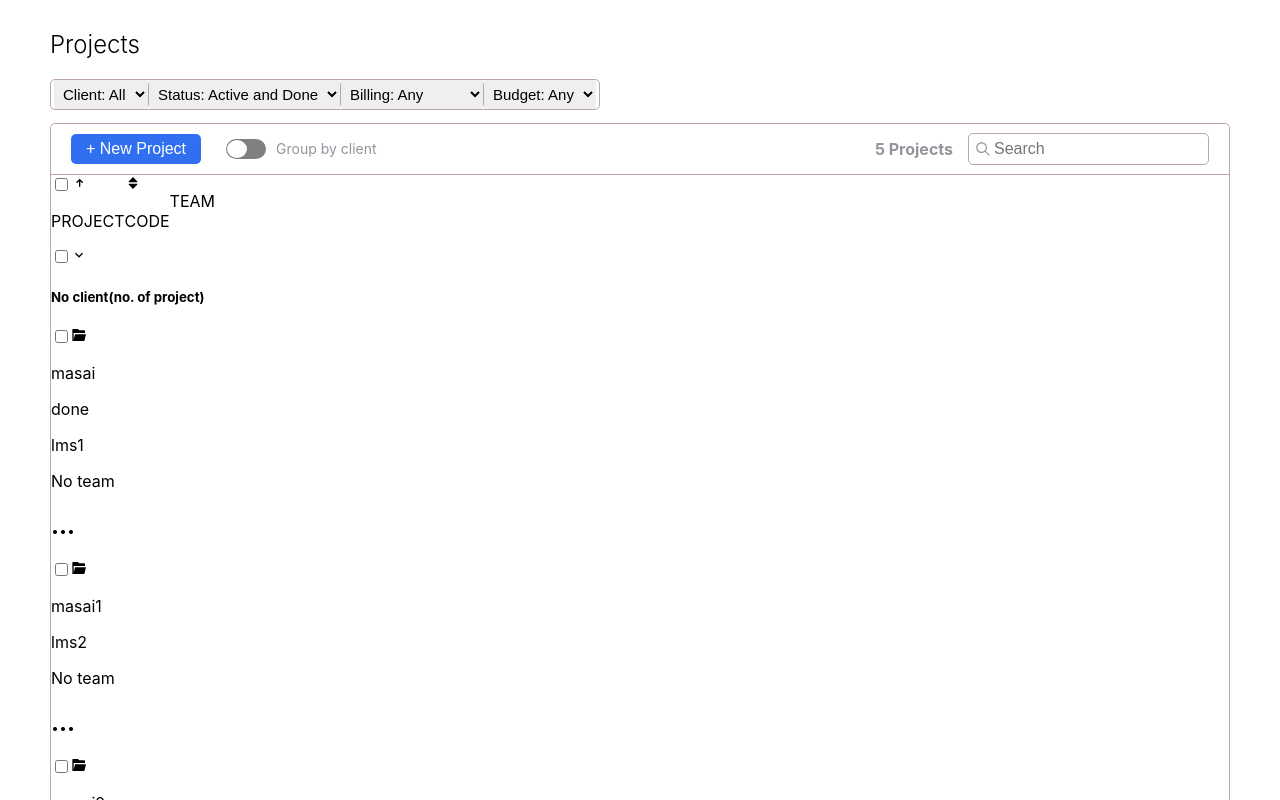
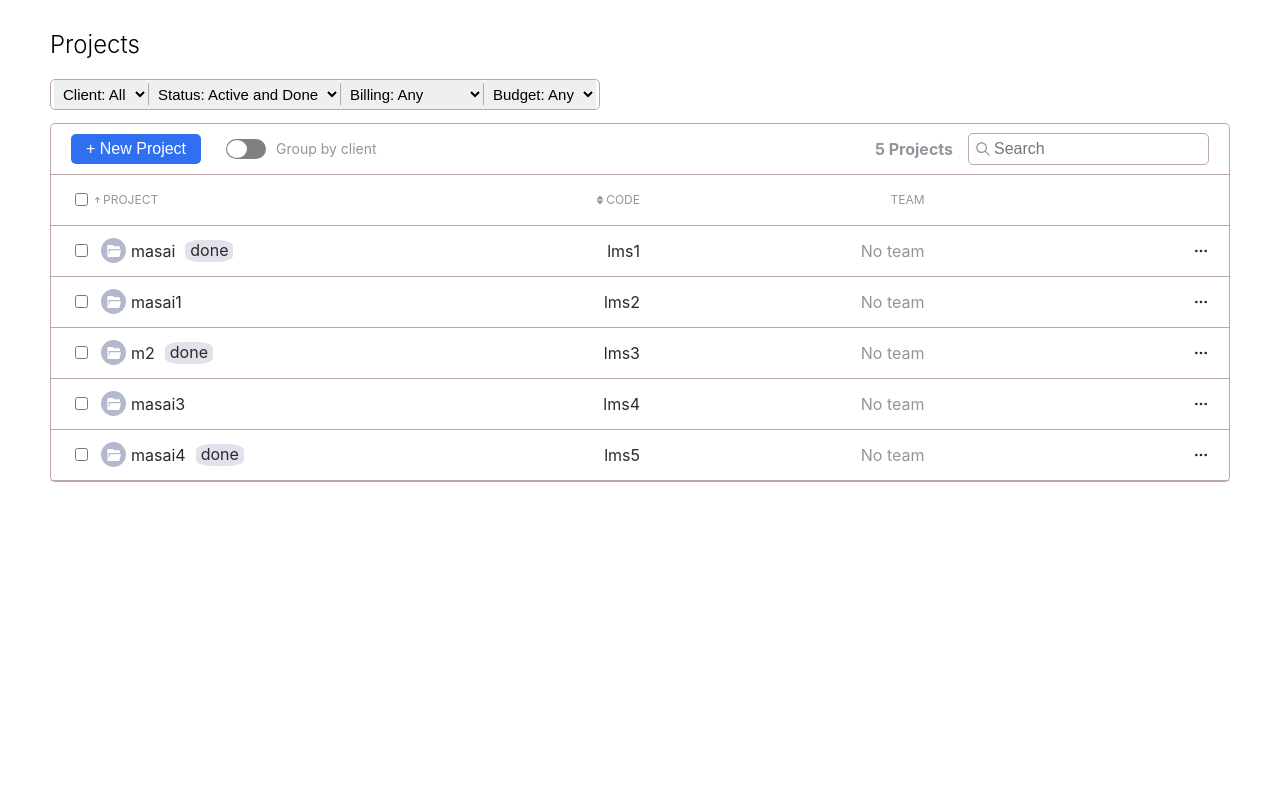
Before and after one commit to gyanimishra/tmetric-clone, a React (Create React App) app in the folder Tmetric-clone/Frontend/my-app/: page /project in a window 1280 px wide. Shown: the top 800 px of the page. Built offline with nearby package versions, Linux system fonts and the light colour scheme.

Commit message:
project page Done

```diff
--- a/Tmetric-clone/Frontend/my-app/src/Components/ProjectBody.jsx
+++ b/Tmetric-clone/Frontend/my-app/src/Components/ProjectBody.jsx
@@ -1,19 +1,34 @@
-import React from "react";
+import React, { useState } from "react";
 import styles from "../styles/projectbody.module.css";
 import { IoIosSearch } from "react-icons/io";
 import { TiArrowUp } from "react-icons/ti";
 import { TiArrowUnsorted } from "react-icons/ti";
-import { MdKeyboardArrowDown } from "react-icons/md";
 import { RiFolderOpenFill } from "react-icons/ri";
+import { FiMoreHorizontal } from "react-icons/fi";
 
 const ProjectBody = () => {
   let arr = [
     { name: "masai", status: true, code: "lms1", team: "no team" },
     { name: "masai1", status: false, code: "lms2", team: "no team" },
-    { name: "masai2", status: true, code: "lms3", team: "no team" },
+    { name: "m2", status: true, code: "lms3", team: "no team" },
     { name: "masai3", status: false, code: "lms4", team: "no team" },
     { name: "masai4", status: true, code: "lms5", team: "no team" },
   ];
+  const [text, setText] = useState("");
+  let newArray = arr.filter((el) => {
+    if (el.name.toLowerCase().includes(text.toLowerCase())) {
+      return el;
+    }
+  });
+  const handleChnage = (e) => {
+    setText(e.target.value);
+    newArray = arr.filter((el) => {
+      if (el.name.toLowerCase().includes(text.toLowerCase())) {
+        return el;
+      }
+    });
+  };
+
   return (
     <div className={styles.main_container}>
       <div className={styles.container}>
@@ -24,7 +39,6 @@ const ProjectBody = () => {
           <div>
             <select>
               <option>Client: All</option>
-
             </select>
           </div>
           <div>
@@ -70,17 +84,21 @@ const ProjectBody = () => {
             </div>
             <div className={styles.content_top_div_right_div}>
               <div>
-                <h4>{arr.length} Projects </h4>
+                <h4>{newArray.length} Projects </h4>
               </div>
-              <div className={styles.content_top_div_right_div_input} >
+              <div className={styles.content_top_div_right_div_input}>
                 <IoIosSearch />
-                <input type="text"  placeholder="Search"/>
+                <input
+                  type="text"
+                  placeholder="Search"
+                  onChange={handleChnage}
+                />
               </div>
             </div>
           </div>
           <div className={styles.content_header_div}>
             <div>
-              <input type="checkbox" name="" id="" />
+              <input type="checkbox" />
               <TiArrowUp />
               <p>PROJECT</p>
             </div>
@@ -91,30 +109,29 @@ const ProjectBody = () => {
             <div>
               <p>TEAM</p>
             </div>
+            <div></div>
           </div>
-          <div className={styles.content_summury_div}>
-            <div>
-              <input type="checkbox" name="" id="" />
-              <MdKeyboardArrowDown />
-              <h5>No client(no. of project)</h5>
-            </div>
-          </div>
-          {arr.map((el, index) => (
+          {newArray.map((el, index) => (
             <div key={index} className={styles.project_div}>
-              <div>
-                <input type="checkbox" name="" id="" />
-                <RiFolderOpenFill />
+              <div className={styles.project_div_first}>
+                <input type="checkbox" />
+                <div className={styles.folder_logo}>
+                  <RiFolderOpenFill />
+                </div>
                 <p>{el.name}</p>
-                {el.status && <span>done</span>}
+
+                {el.status && (
+                  <span className={styles.project_div_status}>done</span>
+                )}
               </div>
               <div>
                 <p>{el.code}</p>
               </div>
-              <div>
+              <div className={styles.project_div_noteam}>
                 <p>No team</p>
               </div>
               <div>
-                <h2>...</h2>
+                <FiMoreHorizontal />
               </div>
             </div>
           ))}
--- /dev/null
+++ b/Tmetric-clone/Frontend/my-app/src/redux/project/reducer.js
@@ -0,0 +1,3 @@
+export const projectReducer=(state,action)=>{
+    return state
+}
--- /dev/null
+++ b/Tmetric-clone/Frontend/my-app/src/redux/store.js
@@ -0,0 +1,4 @@
+import { legacy_createStore, combineReducers, applyMiddleware } from "redux";
+
+
+const store = legacy_createStore()
--- a/Tmetric-clone/Frontend/my-app/src/styles/projectbody.module.css
+++ b/Tmetric-clone/Frontend/my-app/src/styles/projectbody.module.css
@@ -15,7 +15,7 @@
 
 /* After slide changes */
 .toggle:after {
-  content: '';
+  content: "";
   position: absolute;
   width: 20px;
   height: 18px;
@@ -26,8 +26,6 @@
   transition: all 0.5s;
 }
 
-
-
 /* Checkbox checked effect */
 .checkbox:checked+.toggle::after {
   left: 20px;
@@ -35,7 +33,7 @@
 
 /* Checkbox checked toggle label bg color */
 .checkbox:checked+.toggle {
-  background-color: var(--blue)
+  background-color: var(--blue);
 }
 
 /* Checkbox vanished */
@@ -98,7 +96,7 @@
   place-items: center;
   border-bottom: 1px solid rgb(187, 167, 167);
   padding: 0 20px;
-  height: 50px
+  height: 50px;
 }
 
 .content_top_div_left_div {
@@ -126,7 +124,7 @@
 }
 
 .content_top_div_left_div button:hover {
-  background-color: blue
+  background-color: blue;
 }
 
 .toggle_div>p {
@@ -155,6 +153,88 @@
   outline: none;
   font-size: 16px;
 }
-.content_header_div{
+
+.content_header_div {
   display: flex;
+  justify-content: space-between;
+  place-items: center;
+  border-bottom: 1px solid rgb(187, 167, 167);
+  padding: 0 20px;
+  height: 50px;
+  color: var(--textColor);
 }
+
+.content_header_div>div {
+  display: flex;
+  place-items: center;
+  cursor: pointer;
+  width: 100%;
+  height: 99%;
+  font-size: 12px;
+  justify-content: flex-end;
+}
+
+.content_header_div>div:first-child {
+  justify-content: flex-start;
+}
+
+.project_div {
+  display: flex;
+  justify-content: space-between;
+  place-items: center;
+  border-bottom: 1px solid rgb(187, 167, 167);
+  padding: 0 20px;
+  height: 50px;
+  color: var(--textColor);
+}
+
+.project_div>div {
+  display: flex;
+  place-items: center;
+  cursor: pointer;
+  width: 100%;
+  height: 99%;
+  color: rgb(43, 41, 41);
+  justify-content: flex-end;
+}
+
+.project_div>div:first-child {
+  justify-content: flex-start;
+}
+
+.project_div>div:last-child *:hover {
+  background-color: #b4b8cc;
+  border-radius: 50%;
+  padding: 5px;
+}
+
+.project_div_first {
+  gap: 5px;
+}
+
+.project_div_first .folder_logo {
+  background-color: #b4b8cc;
+  width: 25px;
+  height: 25px;
+  border-radius: 50%;
+  color: white;
+  display: flex;
+  place-items: center;
+  justify-content: center;
+  margin-left: 5px;
+}
+
+.project_div:hover {
+  background-color: #f6f8f8;
+}
+
+.project_div_status {
+  background-color: #e1e2eb;
+  border-radius: 30%;
+  padding: 0 5px 2px 5px;
+  margin-left: 5px;
+}
+
+.project_div_noteam p {
+  color: var(--textColor);
+}
```
Also changed, not shown: Tmetric-clone/Frontend/my-app/src/redux/project/action.js (added).
